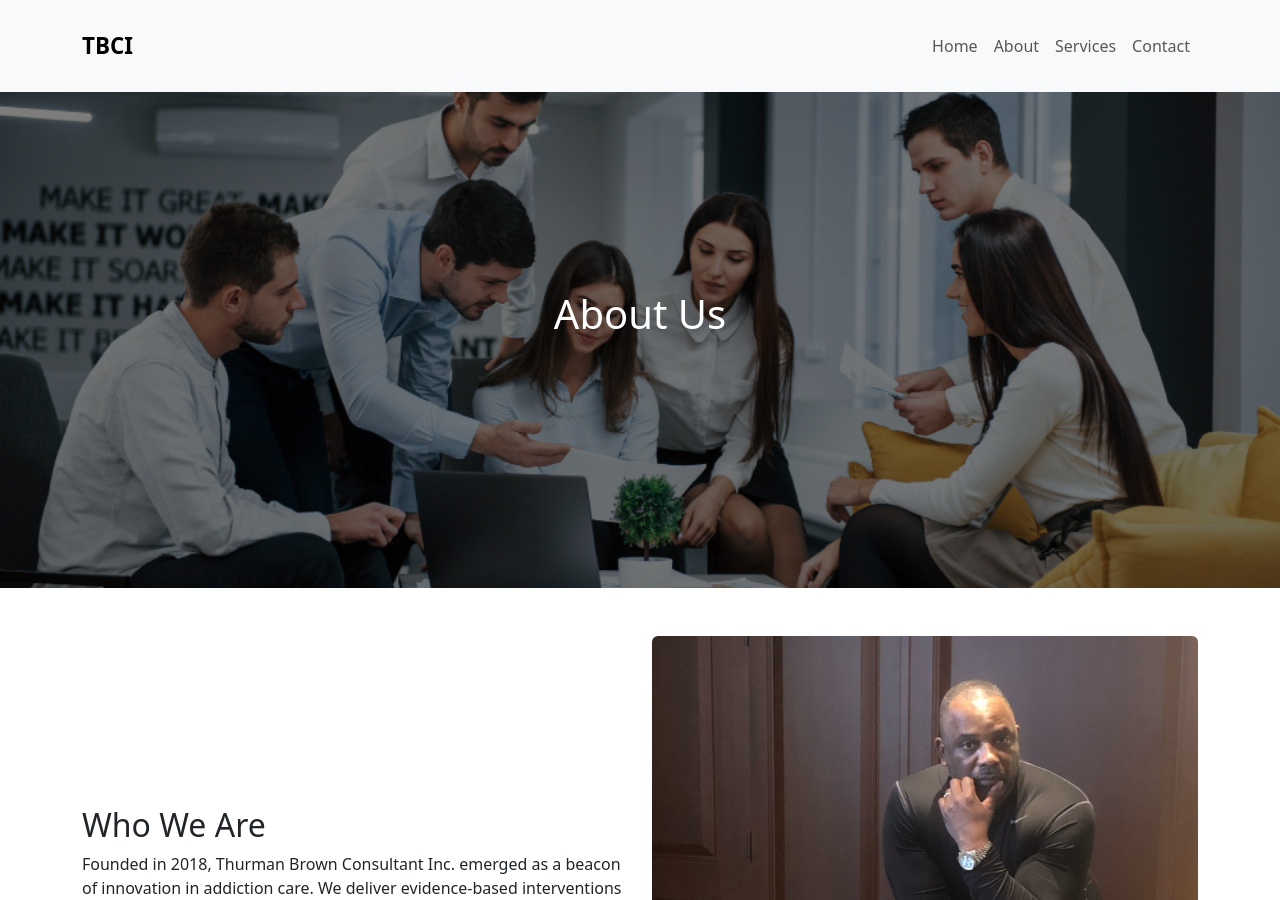
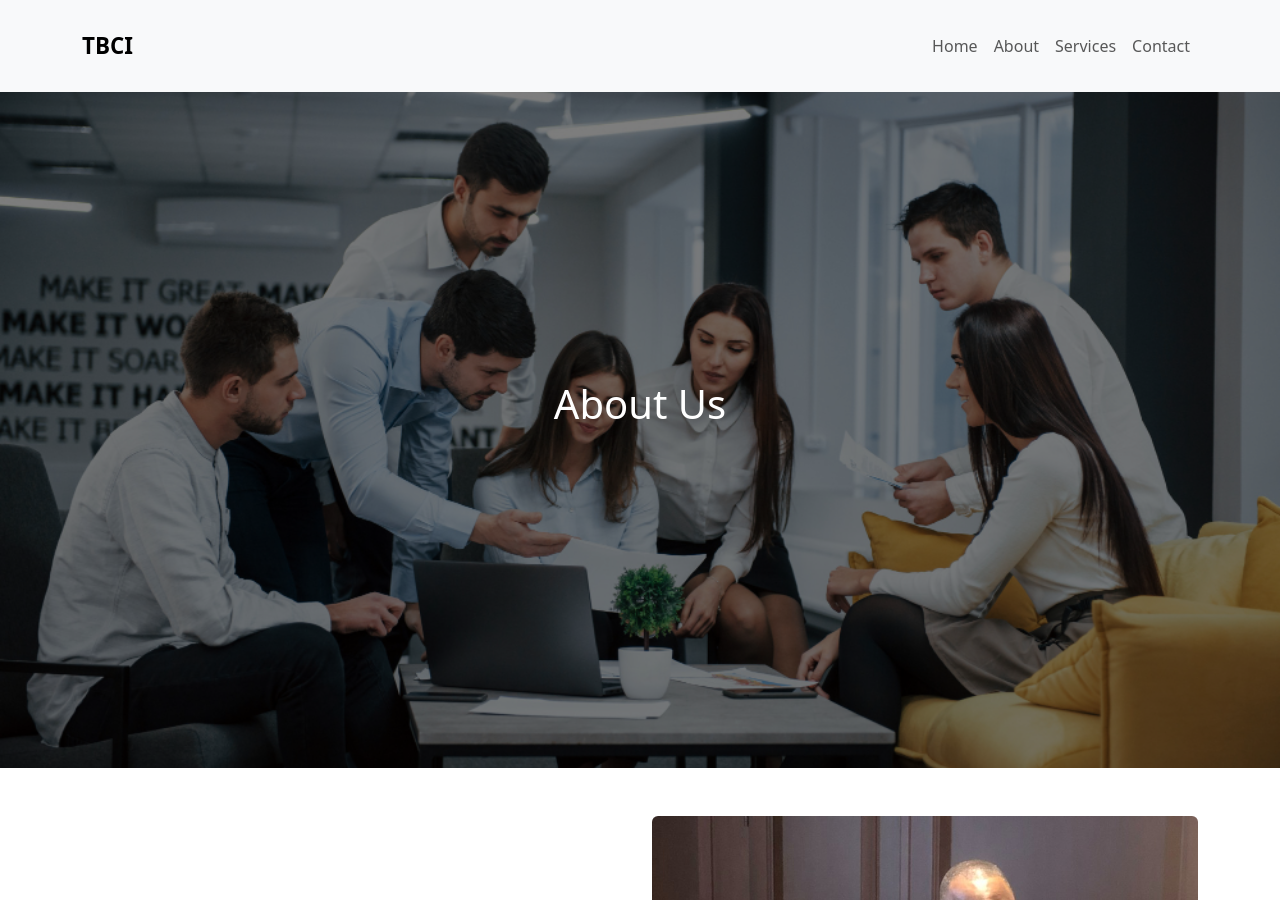
Before and after one commit to digitalsparkhq/Websiteforthurmanbrown, a Jekyll site: the page built from about.md, in a window 1280 px wide and 900 px high. Built offline with Jekyll 4.4.1, drawn with Linux system fonts in a browser that asks for light colours.

Commit message:
Update about.md

```diff
--- a/about.md
+++ b/about.md
@@ -4,7 +4,7 @@ title: About
 ---
 
 <!-- Featured Image -->
-<section class="hero" style="background-image: url('{{ site.baseurl }}/assets/images/about-bg.jpg'); height: 60vh;">
+<section class="hero" style="background-image: url('{{ site.baseurl }}/assets/images/about-bg.jpg'); height: 80vh;">
   <div class="hero-overlay"></div>
   <div class="hero-content">
     <h1>About Us</h1>
```
